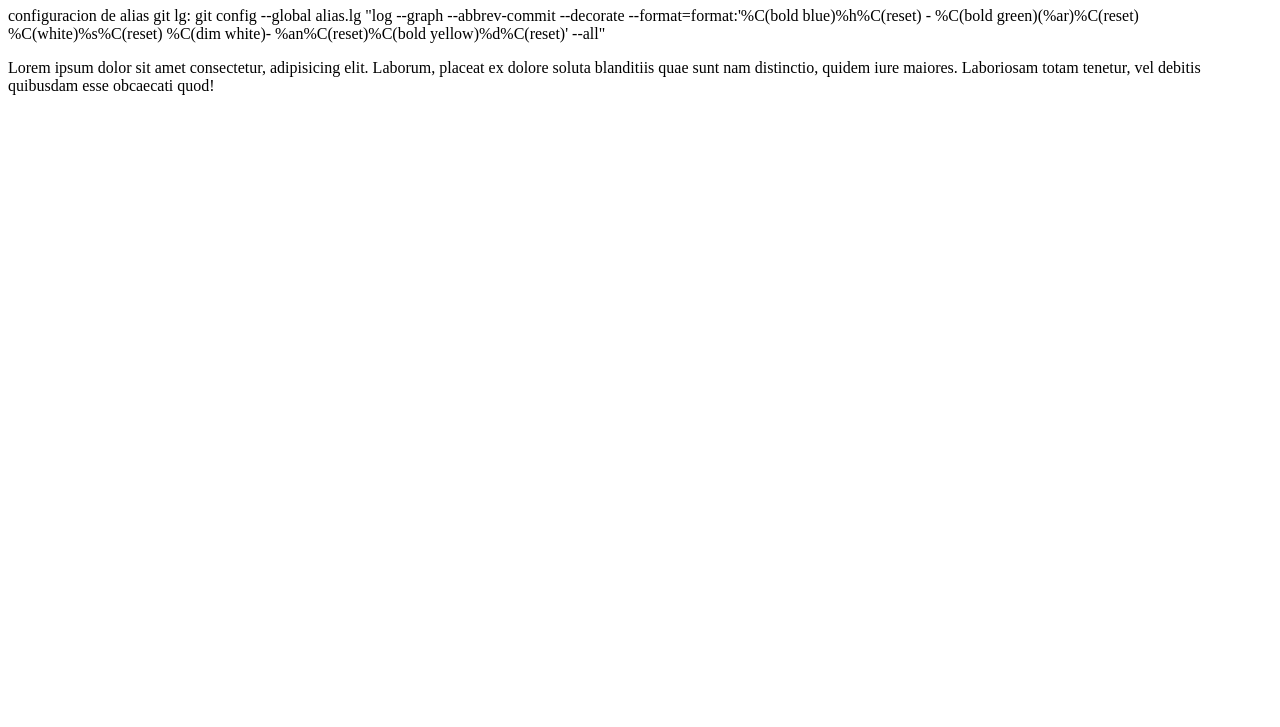
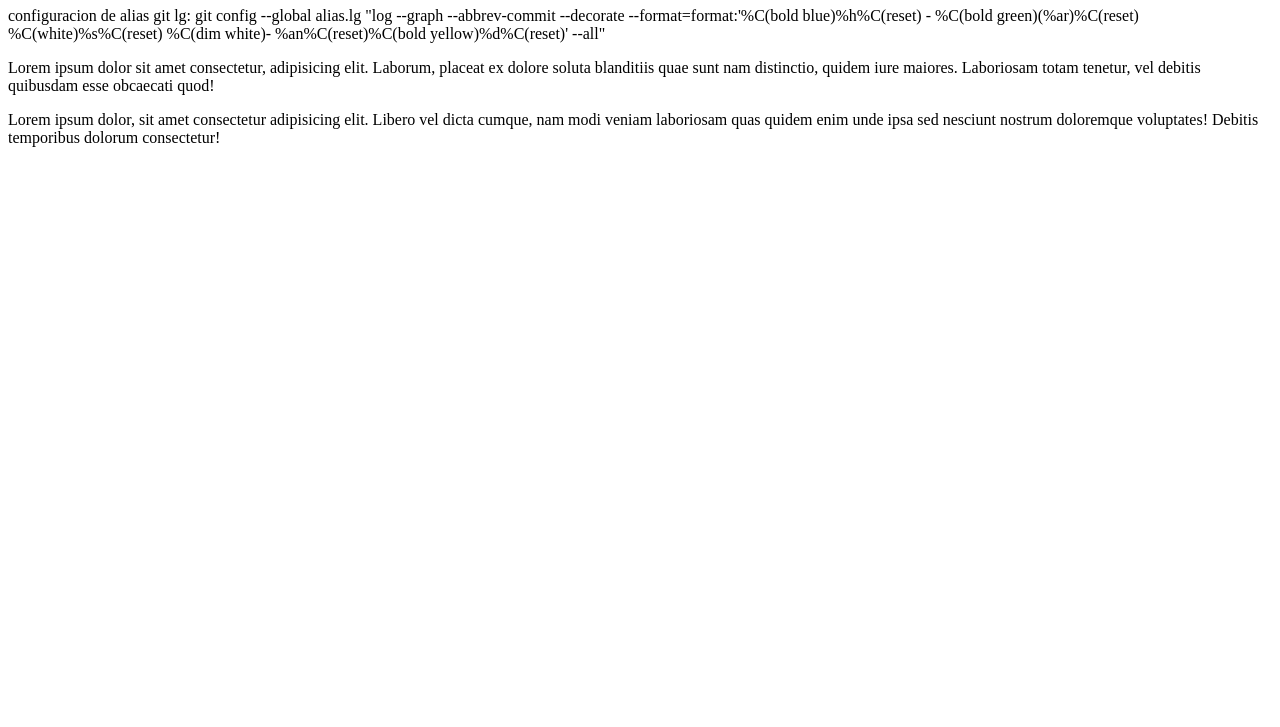
Before and after one commit to edwinmoreno77/git-github, a plain HTML site: page index.html in a window 1280 px wide. Shown: the part 73-800 px from the top of the page. Drawn offline with Linux system fonts and the light colour scheme.

Commit message:
tercer commit

```diff
--- a/index.html
+++ b/index.html
@@ -17,6 +17,9 @@
 
     <p>Lorem ipsum dolor sit amet consectetur, adipisicing elit. Laborum, placeat ex dolore soluta blanditiis quae sunt
         nam distinctio, quidem iure maiores. Laboriosam totam tenetur, vel debitis quibusdam esse obcaecati quod!</p>
+    <p>Lorem ipsum dolor, sit amet consectetur adipisicing elit. Libero vel dicta cumque, nam modi veniam laboriosam
+        quas quidem enim unde ipsa sed nesciunt nostrum doloremque voluptates! Debitis temporibus dolorum consectetur!
+    </p>
 
 </body>
 
```
